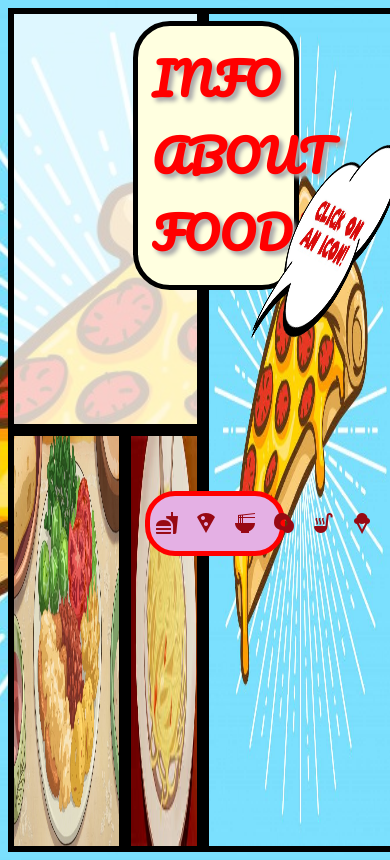
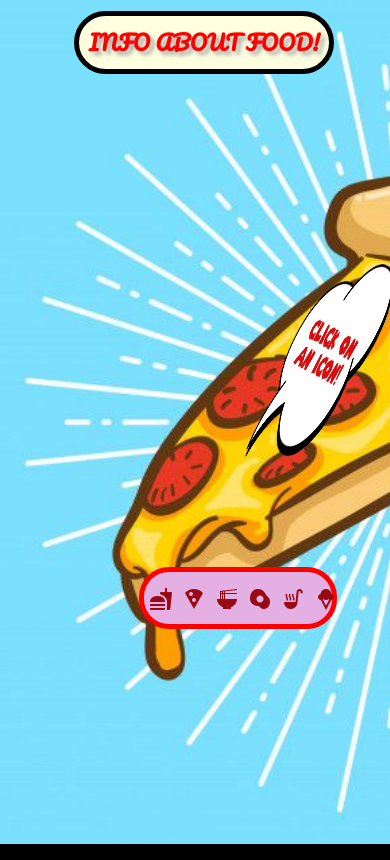
Before and after one commit to adityaSS13/FoodInfo, a plain HTML site: page index.html in a window 390 px wide. Drawn offline with Linux system fonts and the light colour scheme.

Commit message:
media query added

```diff
--- a/FoodInfo.css
+++ b/FoodInfo.css
@@ -62,21 +62,6 @@ body{
 	border:6px solid black;
 }
 
-@media screen and (max-width: 600px){
-	body{
-	    height:100%;
-	    width:100%;
-	    background-image:url("food4.jpg");
- 	    background-attachment: fixed;
-            background-size: cover;
-	    background-repeat: no-repeat;
-        }
-	#i2{}
-	#i1{}
-	#i3{}
-	#i4{}
-}
-
 #dialog{
 	position:absolute;
 	width:19%;
@@ -118,3 +103,95 @@ body{
 	font-size:24px;
 	transform: scale(1.6,1.6); /*first value: scale width by 1.6, second value: scale height by 1.6*/
 }
+
+/*media query: */
+
+@media screen and (max-width: 600px){
+	body{
+		position:fixed;
+	    height:100%;
+	    width:100%;
+	    background-image:url("food4.jpg");
+ 	    background-attachment: fixed;
+        background-size: cover;
+	    background-repeat: no-repeat;
+        }
+	#i2{
+		width:0;
+		height:0;
+		border:0;
+	}
+	#i3{
+		width:0;
+		height:0;
+		border:0;
+	}
+	#i1{
+		width:0;
+		height:0;
+		border:0;
+	}
+	#i4{
+		width:0;
+		height:0;
+		border:0;
+	}
+
+	#text1{
+		font-family: 'Pacifico', cursive;
+		position:fixed;
+		text-align:center;
+		width:60%;
+		margin-left:17%;
+		margin-top:3px;
+		font-size:21px;
+		font-weight:bold;
+		color: red;
+		background-color: lightyellow;
+		border: 5px solid black;
+		border-radius: 37px;
+		padding:8px;
+		text-shadow: 4px 4px 4px #aaa;
+	}
+
+	.selectPanel{
+		position:fixed;
+		margin-top:35%;
+		width:47%;
+		height:27px;
+		border:5px solid red;
+		border-radius:30px;
+		background-color:#e4b0e4;
+		color:#980913;
+		padding-top:15px;
+		padding-bottom:10px;
+		padding-left:5px;
+	}
+
+	.gridPanel{
+		display: grid;
+		grid-template-columns: auto auto auto auto auto auto;
+		grid-template-rows: 30px;
+		grid-column-gap:9px;
+	}
+
+	.grid-item{
+		text-align: center;
+	}
+
+
+	.material-icons.md-24:hover{
+		cursor:pointer;
+		font-size:24px;
+		transform: scale(1.6,1.6); /*first value: scale width by 1.6, second value: scale height by 1.6*/
+	}
+
+	#dialog{
+		position:fixed;
+		width:19%;
+		height:28%;
+		margin-top:61%;
+		margin-left:21%;
+		transform: rotate(28deg);
+	}
+}
```
